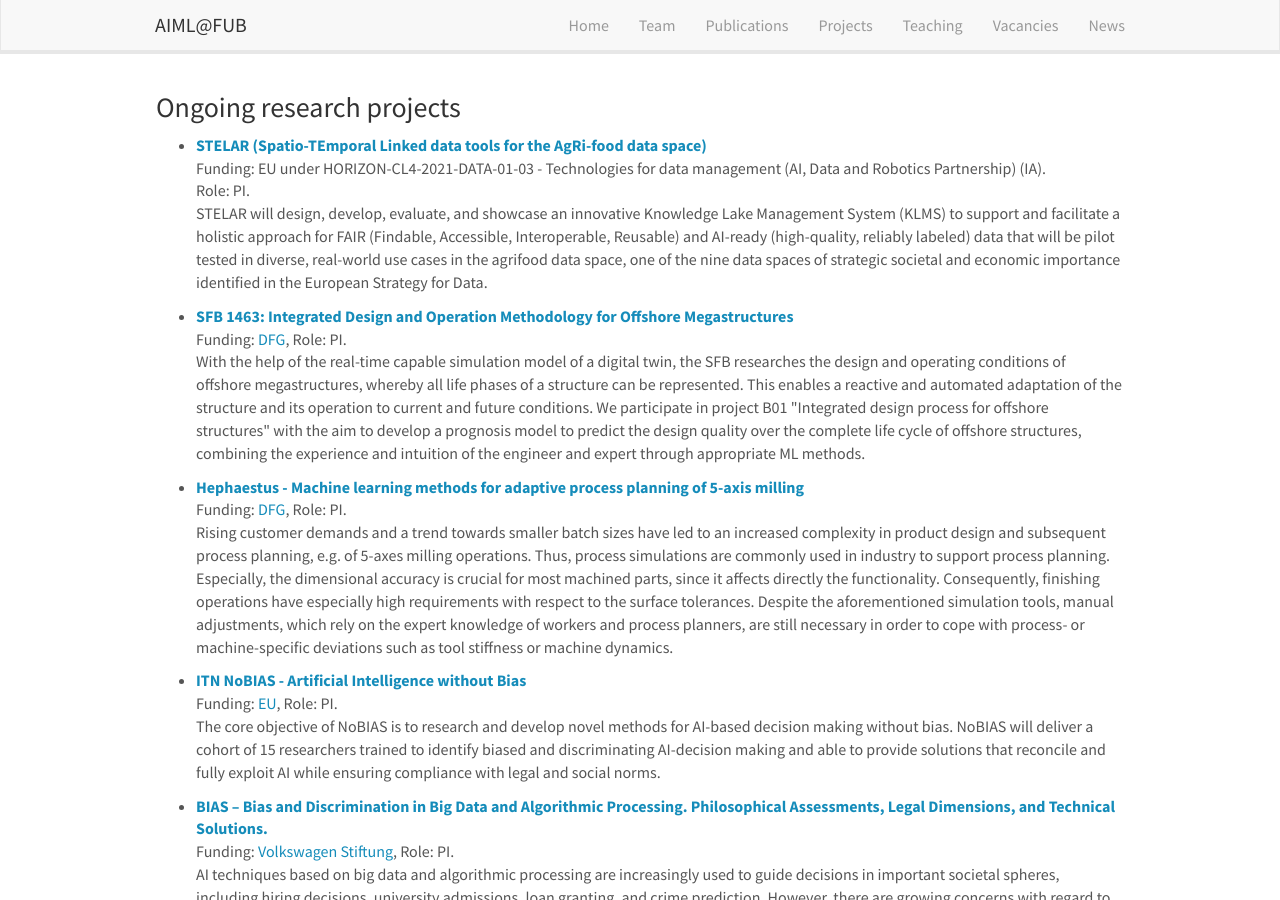
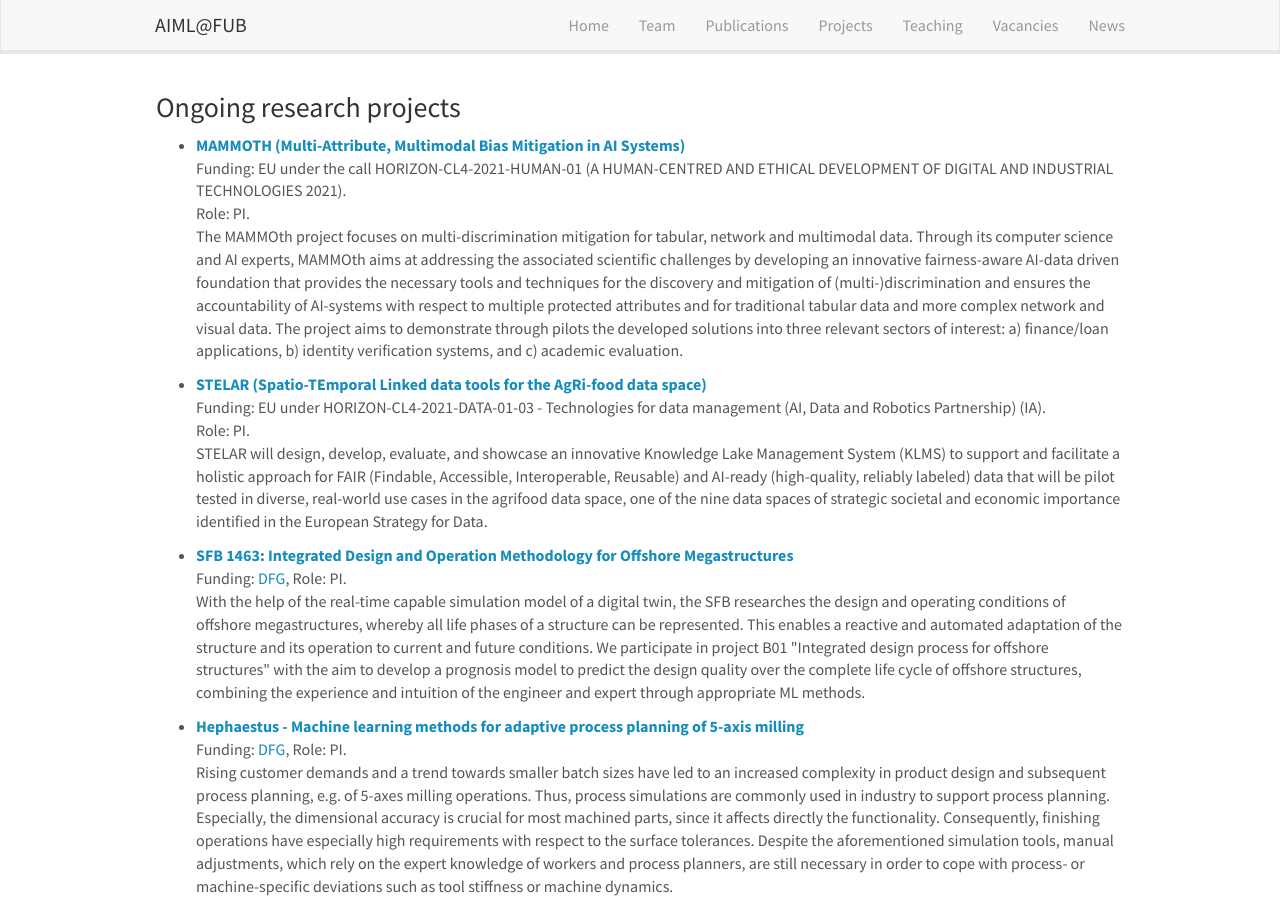
Before and after one commit to AIML-research/AIML-research.github.io, a Jekyll site: the page built from _pages/projects.md, in a window 1280 px wide and 900 px high. Built offline with Jekyll 4.4.1, drawn with Linux system fonts in a browser that asks for light colours; nearby versions of some CDN libraries.

Commit message:
Update projects.md

```diff
--- a/_pages/projects.md
+++ b/_pages/projects.md
@@ -8,6 +8,18 @@ permalink: /projects/
 
 
 ### Ongoing research projects
+<ul>
+  <li><b><a href = "{{ site.url }}{{ site.baseurl }}/projects/mammoth">MAMMOTH (Multi-Attribute, Multimodal Bias Mitigation in AI Systems)</a></b></li>
+Funding: EU under the call HORIZON-CL4-2021-HUMAN-01 (A HUMAN-CENTRED AND ETHICAL DEVELOPMENT OF DIGITAL AND INDUSTRIAL TECHNOLOGIES 2021).<br>
+Role: PI.<br>
+
+The MAMMOth project focuses on multi-discrimination mitigation for tabular, network and multimodal data. Through its
+computer science and AI experts, MAMMOth aims at addressing the associated scientific challenges by developing an innovative
+fairness-aware AI-data driven foundation that provides the necessary tools and techniques for the discovery and mitigation of
+(multi-)discrimination and ensures the accountability of AI-systems with respect to multiple protected attributes and for traditional
+tabular data and more complex network and visual data. The project aims to demonstrate through pilots the developed solutions into three relevant sectors of interest: a) finance/loan applications, b) identity verification systems, and c) academic evaluation.
+</ul>
+
 <ul>
   <li><b><a href = "{{ site.url }}{{ site.baseurl }}/projects/stelar">STELAR (Spatio-TEmporal Linked data tools for the AgRi-food data space)</a></b></li>
 Funding: EU under HORIZON-CL4-2021-DATA-01-03 - Technologies for data management (AI, Data and Robotics Partnership) (IA).<br>
```
